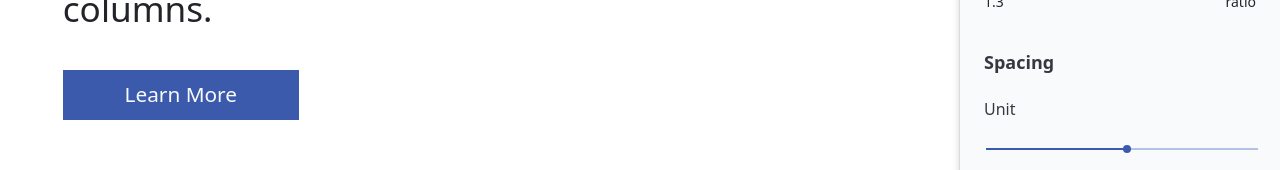
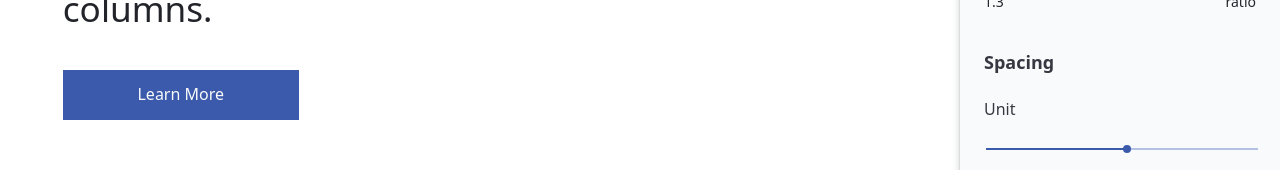
Before and after one commit to TEAMSDesign/TEAMSDesign-Designer-Tool, a React (Create React App) app: page / in a window 1280 px wide. Shown: the part 470-640 px from the top of the page. Built offline with nearby package versions, Linux system fonts and the light colour scheme.

Commit message:
update hero button font-size

```diff
--- a/src/components/Microsite.css
+++ b/src/components/Microsite.css
@@ -262,7 +262,8 @@ header {
 }
 .hero button {
     margin-top: calc(var(--space-1) * 2);
-    font-size: calc(var(--text-1) * 1.3);
+    /* font-size: calc(var(--text-1) * 1.3); */
+    font-size: var(--text-1);
     width: var(--width-primary-button);
 }
 .jumbo-card {
```
